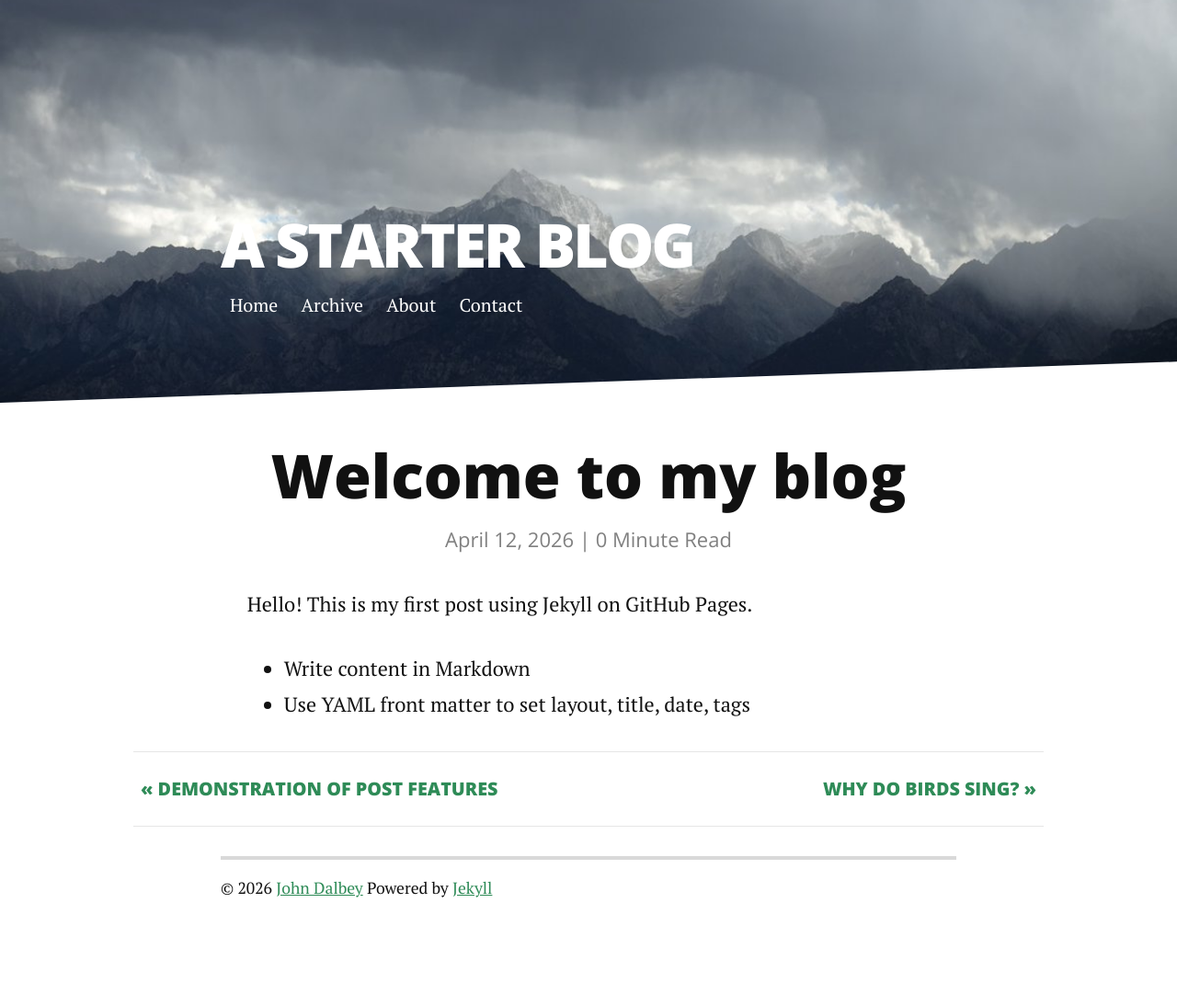
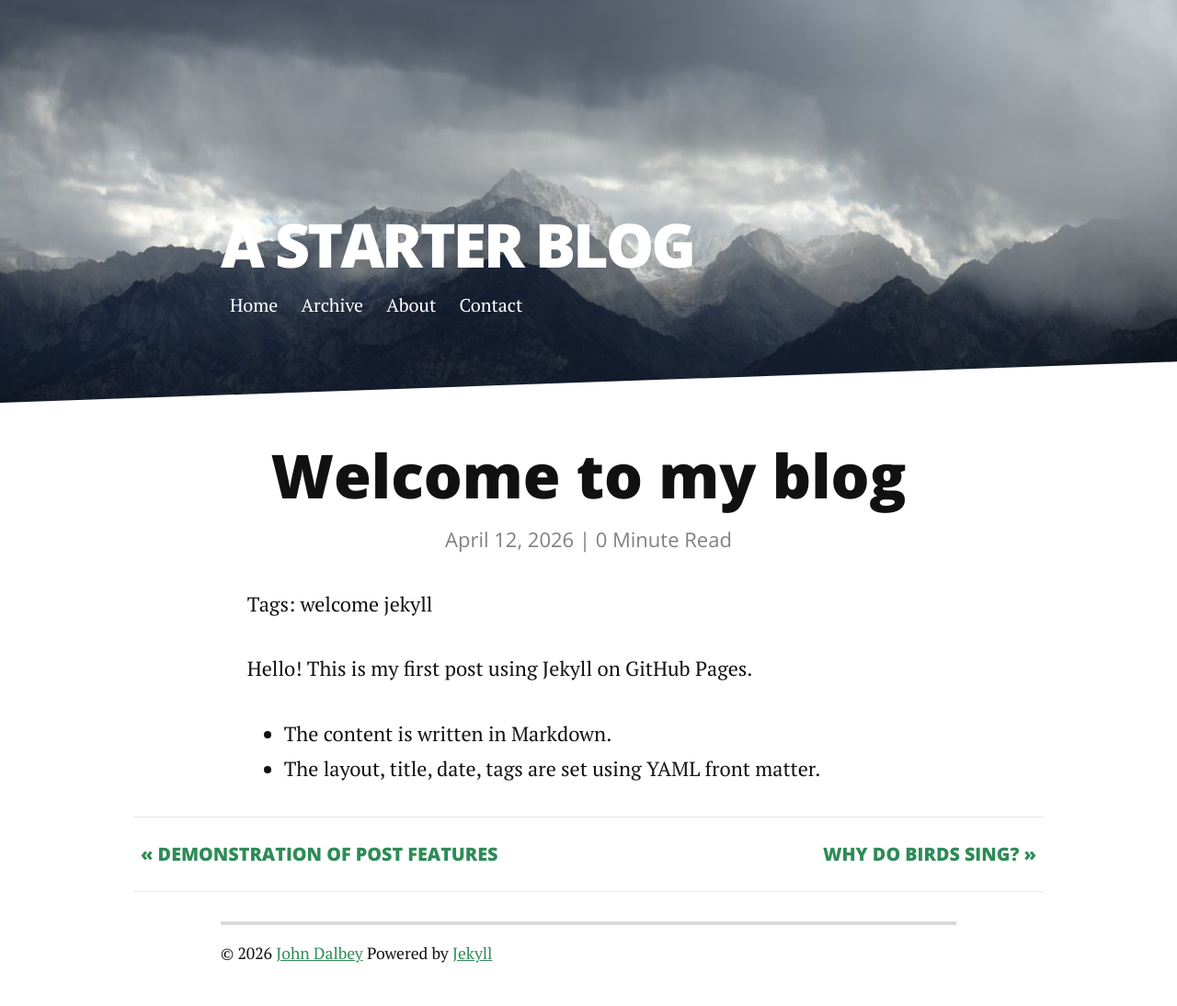
Before and after one commit to jdalbey/blog, a Jekyll site: the page built from _posts/2026-04-05-hello-world.md, in a window 1280 px wide. Shown: the whole page at 92% size. Built offline with Jekyll 4.4.1, drawn with Linux system fonts in a browser that asks for light colours; nearby versions of some CDN libraries; before the commit the page ends 1023 px from its top, so only the background shows below that.

Commit message:
Add tags to post layout

```diff
--- a/_layouts/post.html
+++ b/_layouts/post.html
@@ -10,6 +10,13 @@ layout: default
   <header>
     <h1 class="postTitle">{{ page.title }}</h1>
     <p class="meta">{{ page.date | date: '%B %d, %Y' }} | <span class="time">{{ page.content | number_of_words | divided_by:180 }}</span> Minute Read</p>
+  {% if page.tags.size > 0 %}
+  <p class="tags">Tags:
+    {% for tag in page.tags %}
+      <span class="tag">{{ tag }}</span>
+    {% endfor %}
+  </p>
+  {% endif %}
   </header>
 
   {{ content }}
--- a/_posts/2026-04-05-hello-world.md
+++ b/_posts/2026-04-05-hello-world.md
@@ -7,5 +7,5 @@ tags: [welcome, jekyll]
 ---
 Hello! This is my first post using Jekyll on GitHub Pages.
 
-- Write content in Markdown
-- Use YAML front matter to set layout, title, date, tags
+- The content is written in Markdown.
+- The layout, title, date, tags are set using YAML front matter.
```
